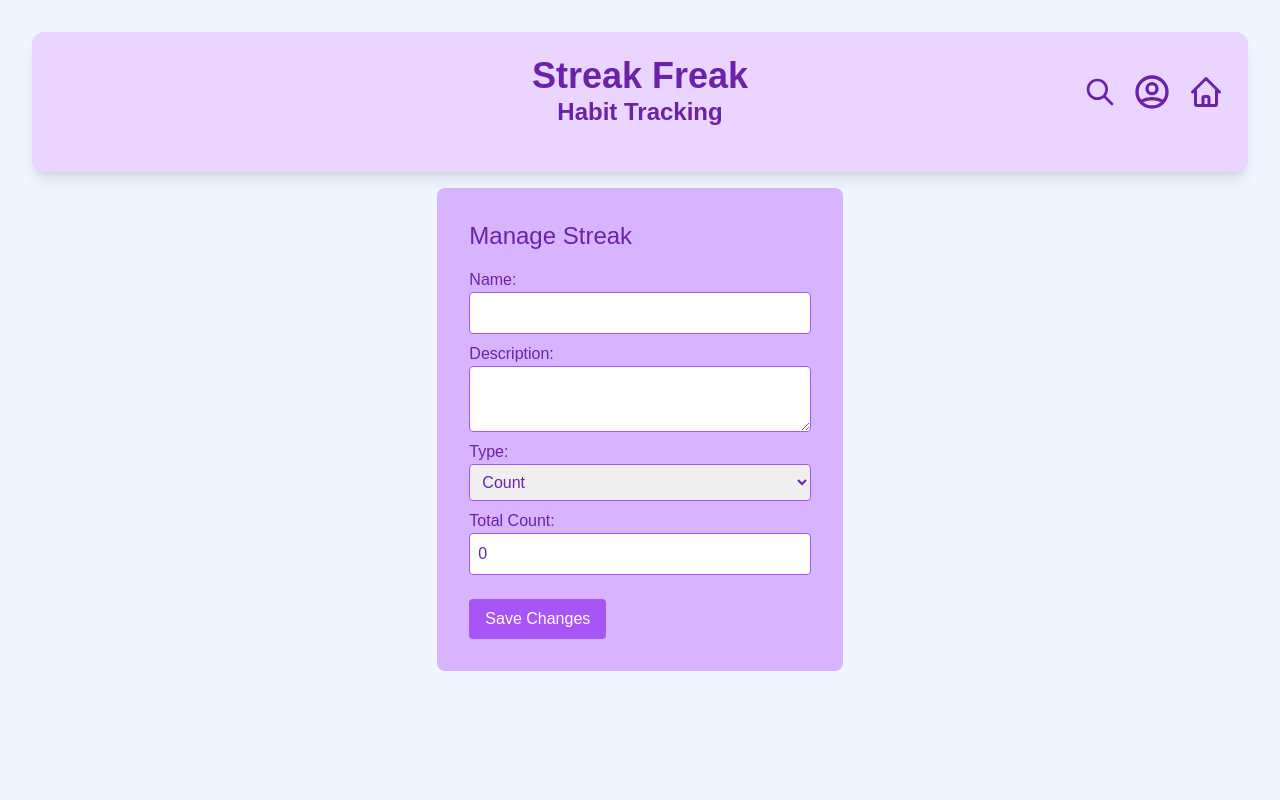
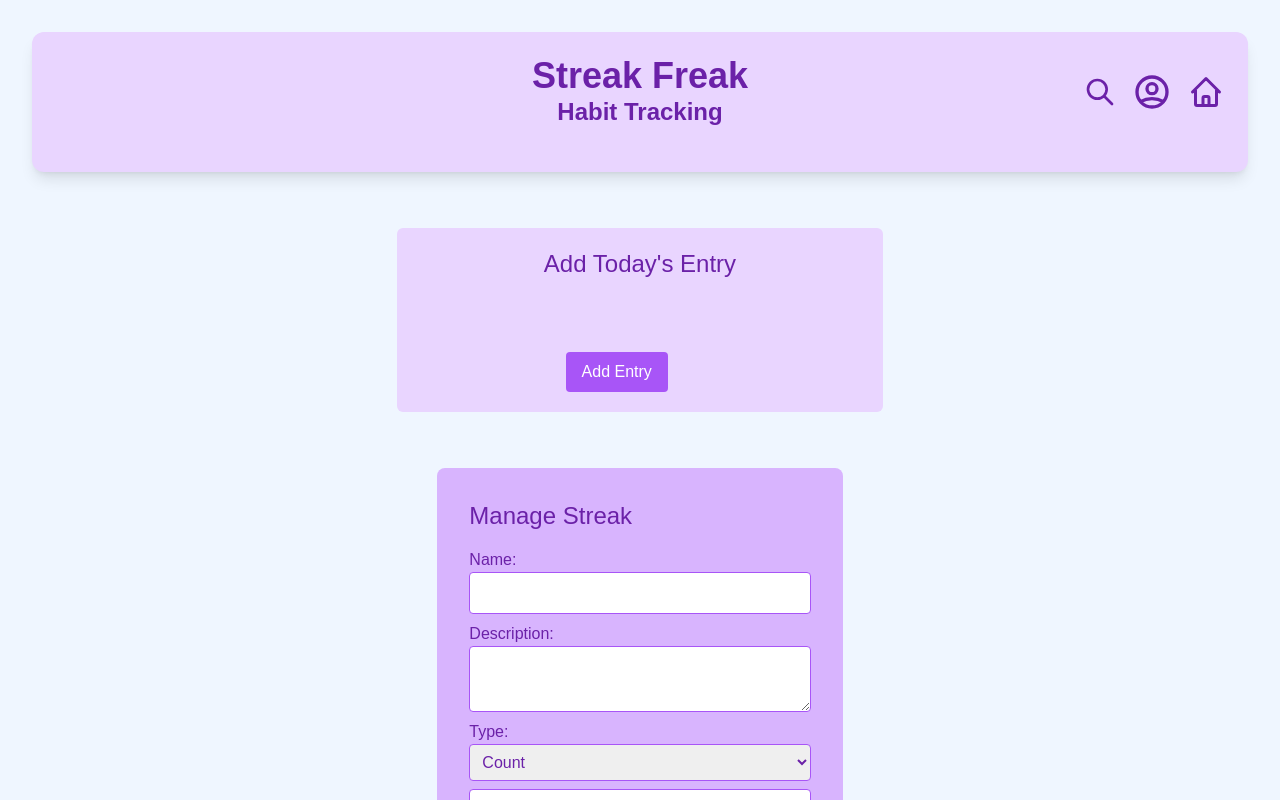
Before and after one commit to cosmo4/streak-freak, a Next.js app in the folder NextProjects/plums/: page /streaks/1 in a window 1280 px wide. Shown: the top 800 px of the page. Built offline with nearby package versions, Linux system fonts and the light colour scheme; no server answers; the database is empty.

Commit message:
Adding entries to streak

```diff
--- /dev/null
+++ b/NextProjects/plums/app/api/streaks/[id]/entries/route.ts
@@ -0,0 +1,25 @@
+
+import { NextRequest, NextResponse } from 'next/server';
+import prisma from '@/lib/prisma';
+
+export async function POST(req: NextRequest, { params }: { params: { id: string } }) {
+  const { id } = params;
+  const { entryValue, streakType } = await req.json();
+
+  try {
+    const newEntry = await prisma.entry.create({
+      data: {
+        streakId: id,
+        count: streakType === 'COUNT' ? entryValue : undefined,
+        duration: streakType === 'DURATION' ? entryValue : undefined,
+        quantity: streakType === 'QUANTITY' ? entryValue : undefined,
+        click: streakType === 'CLICK' ? entryValue : undefined,
+      },
+    });
+
+    return NextResponse.json(newEntry);
+  } catch (error) {
+    console.error('Error creating entry:', error);
+    return NextResponse.json({ error: 'Failed to create entry' }, { status: 500 });
+  }
+}
--- a/NextProjects/plums/app/streaks/[id]/page.tsx
+++ b/NextProjects/plums/app/streaks/[id]/page.tsx
@@ -30,6 +30,7 @@ function StreakEditor({ streak }: { streak: Streak }) {
   const [description, setDescription] = useState(streak.description || '');
   const [type, setType] = useState(streak.streakType);
   const [totalCount, setTotalCount] = useState(streak.totalCount || 0);
+  const [entryValue, setEntryValue] = useState<string | number | boolean>('');
 
   const handleSave = async () => {
     try {
@@ -50,7 +51,78 @@ function StreakEditor({ streak }: { streak: Streak }) {
     }
   };
 
+  const handleAddEntry = async () => {
+    try {
+      const response = await fetch(`/api/streaks/${streak.id}/entries`, {
+        method: 'POST',
+        headers: { 'Content-Type': 'application/json' },
+        body: JSON.stringify({ entryValue, streakType: type }),
+      });
+
+      if (response.ok) {
+        alert('Entry added successfully!');
+        setEntryValue('');
+      } else {
+        alert('Failed to add entry.');
+      }
+    } catch (error) {
+      console.error('Error adding entry: ', error);
+      alert('An error occurred while adding the entry.')
+    }
+  };
+
   return (
+    <div>
+      <div className="bg-purple-200 w-2/5 mx-auto p-5 my-14 rounded-md text-purple-800 flex flex-col items-center">
+        <h3 className="text-2xl mb-8">Add Today&apos;s Entry</h3>
+        <p className='my-3'>{name}</p>
+        <div className='w-1/3'>
+          {type === 'COUNT' && (
+            <input
+              type="number"
+              value={entryValue as number}
+              onChange={(e) => setEntryValue(Number(e.target.value))}
+              placeholder="Enter count"
+              className="block w-full p-2 border border-purple-500 rounded mb-4"
+            />
+          )}
+          {type === 'DURATION' && (
+            <input
+              type="number"
+              value={entryValue as number}
+              onChange={(e) => setEntryValue(Number(e.target.value))}
+              placeholder="Enter duration (minutes)"
+              className="block w-full p-2 border border-purple-500 rounded mb-4"
+            />
+          )}
+          {type === 'CLICK' && (
+            <button
+              onClick={() => setEntryValue(true)} // Click streaks only need a true/false
+              className="bg-purple-500 text-white px-4 py-2 rounded mt-4 hover:bg-purple-600"
+            >
+              Mark as Completed
+            </button>
+          )}
+          {type === 'QUANTITY' && (
+            <input
+              type="number"
+              value={entryValue as number}
+              onChange={(e) => setEntryValue(Number(e.target.value))}
+              placeholder="Enter quantity"
+              className="block w-full p-2 border border-purple-500 rounded mb-4"
+            />
+          )}
+          {type !== 'CLICK' && (
+            <button
+              onClick={handleAddEntry}
+              className="bg-purple-500 text-white px-4 py-2 rounded mt-4 hover:bg-purple-600"
+            >
+              Add Entry
+            </button>
+          )}
+        </div>
+      </div>
+
       <div className="bg-purple-300 text-purple-800 p-8 rounded-lg w-1/3 mx-auto my-4">
         <h3 className="text-2xl mb-4">Manage Streak</h3>
 
@@ -88,11 +160,15 @@ function StreakEditor({ streak }: { streak: Streak }) {
         </label>
 
         <label className="block mb-2">
-        Total Count:
+        {type === 'COUNT' && 'Total Count:'}
+        {type === 'DURATION' && 'Total Duration (minutes):'}
+        {type === 'QUANTITY' && 'Total Quantity:'}
+        {type === 'CLICK' && 'Total Clicks:'}
+
         <input
           type="number"
-          value={totalCount}
-          onChange={(e) => setTotalCount(Number(e.target.value))}
+          value={totalCount} // Use totalCount for all types
+          onChange={(e) => setTotalCount(Number(e.target.value))} // Update totalCount
           className="block w-full p-2 border border-purple-500 rounded"
         />
       </label>
@@ -104,5 +180,6 @@ function StreakEditor({ streak }: { streak: Streak }) {
           Save Changes
         </button>
       </div>
+    </div>
   );
 }
```
Also changed, not shown: NextProjects/plums/app/globals.css (line endings or trailing spaces). Lines whose indentation alone changed are shown as unchanged.
